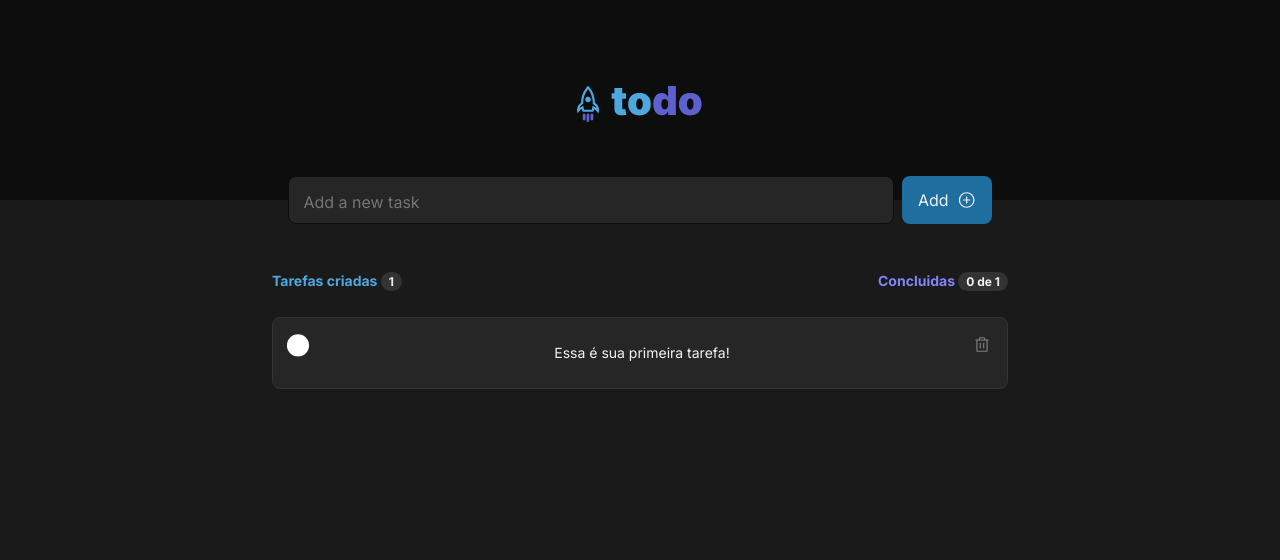
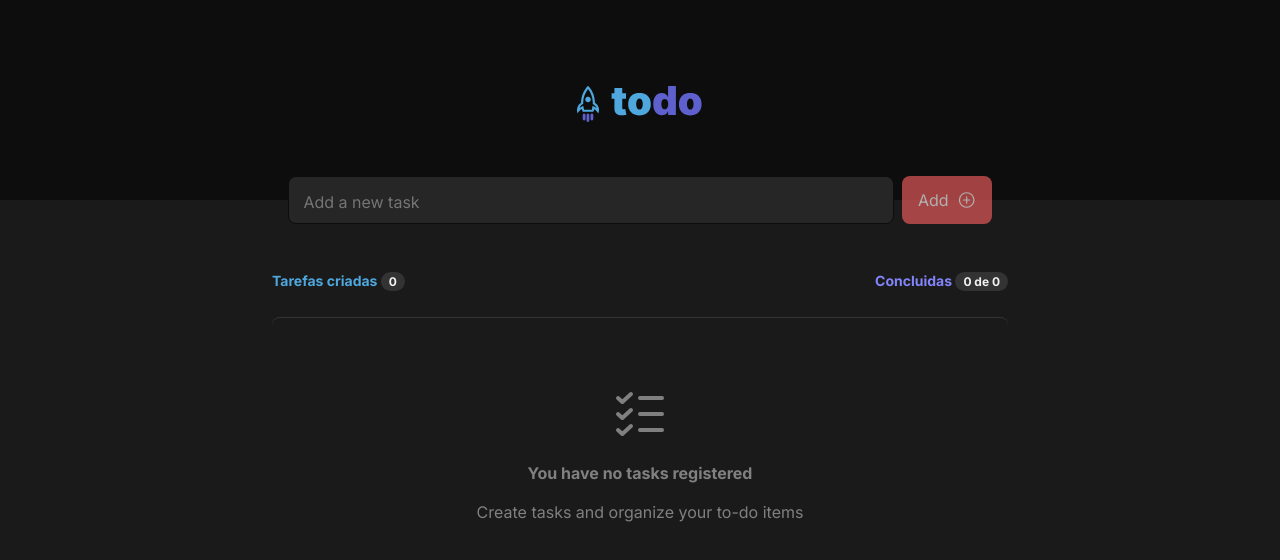
Before and after one commit to AOBarbosa/To-Do-List, a React (Vite) app: page / in a window 1280 px wide. Shown: the top 560 px of the page. Built offline with nearby package versions, Linux system fonts and the light colour scheme.

Commit message:
Changed the initial task state and added some new functions

```diff
--- a/src/components/TaskArea.tsx
+++ b/src/components/TaskArea.tsx
@@ -1,59 +1,79 @@
 import { Task } from "./Task";
 import styles from "./TaskArea.module.css";
-import { PlusCircle } from "phosphor-react";
-import { ChangeEvent, FormEvent, useState } from "react";
+import { ListChecks, PlusCircle } from "phosphor-react";
+import { ChangeEvent, FormEvent, KeyboardEvent, useState } from "react";
 import { v4 as uuidv4 } from "uuid";
 
-const taskList = [
-  {
-    id: uuidv4(),
-    content: "Terminar o projeto 01!",
-    isCompleted: true,
-  },
-  {
-    id: uuidv4(),
-    content: "Tudo pefeito",
-    isCompleted: false,
-  },
-  {
-    id: uuidv4(),
-    content: "Tudo tipado",
-    isCompleted: false,
-  },
-];
+export interface TaskProps {
+  id: string;
+  content: string;
+  isCompleted: boolean;
+}
 
 export function TaskArea() {
-  const [task, setTask] = useState(["Essa é sua primeira tarefa!"]);
-  const [newTask, setNewTask] = useState("");
+  const [task, setTask] = useState<TaskProps[]>([]);
+  const [newTaskContent, setNewTaskContent] = useState("");
 
-  const [countTasks, setCountTasks] = useState(1);
+  const [countTasks, setCountTasks] = useState(0);
   const [countDoneTasks, setCountDoneTasks] = useState(0);
+
+  const isNewTaskEmpty = newTaskContent.length === 0;
 
   function handleCreateNewTask(event: FormEvent) {
     event.preventDefault();
-
-    setTask([...task, newTask]);
-    setNewTask("");
+    setTask([
+      ...task,
+      {
+        id: uuidv4(),
+        content: newTaskContent,
+        isCompleted: false,
+      },
+    ]);
+    setNewTaskContent("");
   }
 
-  function handleNewTaskChange(event: ChangeEvent<HTMLTextAreaElement>) {
-    setNewTask(event.target.value);
-  }
-
-  function deleteTask(taskToDelete: string) {
-    const tasksWithoutDeletedOne = task.filter((task) => {
-      return task !== taskToDelete;
-    });
-
-    setTask(tasksWithoutDeletedOne);
-    setCountTasks((state) => {
-      return state - 1;
-    });
+  function handleNewTaskContent(event: ChangeEvent<HTMLTextAreaElement>) {
+    setNewTaskContent(event.target.value);
   }
 
   function handleCountTasks() {
     setCountTasks((state) => {
       return state + 1;
+    });
+  }
+
+  function handleToggleTaskCompletion(id: string) {
+    setTask((tasks) =>
+      tasks.map((task) => {
+        if (task.id === id) {
+          return {
+            ...task,
+            isCompleted: true,
+          };
+        }
+
+        return task;
+      })
+    );
+
+    setCountDoneTasks((state) => {
+      return state + 1;
+    });
+  }
+
+  function deleteTask(taskToDeleteId: string) {
+    const tasksWithoutDeletedOne = task.filter((task) => {
+      return task.id !== taskToDeleteId;
+    });
+
+    setTask(tasksWithoutDeletedOne);
+
+    setCountTasks((state) => {
+      return state - 1;
+    });
+
+    setCountDoneTasks((state) => {
+      return state - 1;
     });
   }
 
@@ -64,12 +84,17 @@ export function TaskArea() {
           <textarea
             name="task"
             placeholder="Add a new task"
-            value={newTask}
-            onChange={handleNewTaskChange}
+            value={newTaskContent}
+            onChange={handleNewTaskContent}
           />
 
           <footer>
-            <button title="add a task" onClick={handleCountTasks}>
+            <button
+              type="submit"
+              title="add a task"
+              onClick={handleCountTasks}
+              disabled={isNewTaskEmpty}
+            >
               Add
               <PlusCircle size={22} />
             </button>
@@ -95,9 +120,26 @@ export function TaskArea() {
       </div>
 
       <div className={styles.newTaskArea}>
-        {task.map((task) => {
-          return <Task key={task} content={task} onDeleteTask={deleteTask} />;
-        })}
+        {countTasks !== 0 ? (
+          task.map((task) => {
+            return (
+              <Task
+                key={task.id}
+                id={task.id}
+                content={task.content}
+                isCompleted={task.isCompleted}
+                onDeleteTask={deleteTask}
+                onCheck={handleToggleTaskCompletion}
+              />
+            );
+          })
+        ) : (
+          <div className={styles.emptyTasks}>
+            <ListChecks size={64} />
+            <strong>You have no tasks registered</strong>
+            <p>Create tasks and organize your to-do items</p>
+          </div>
+        )}
       </div>
     </div>
   );
```
